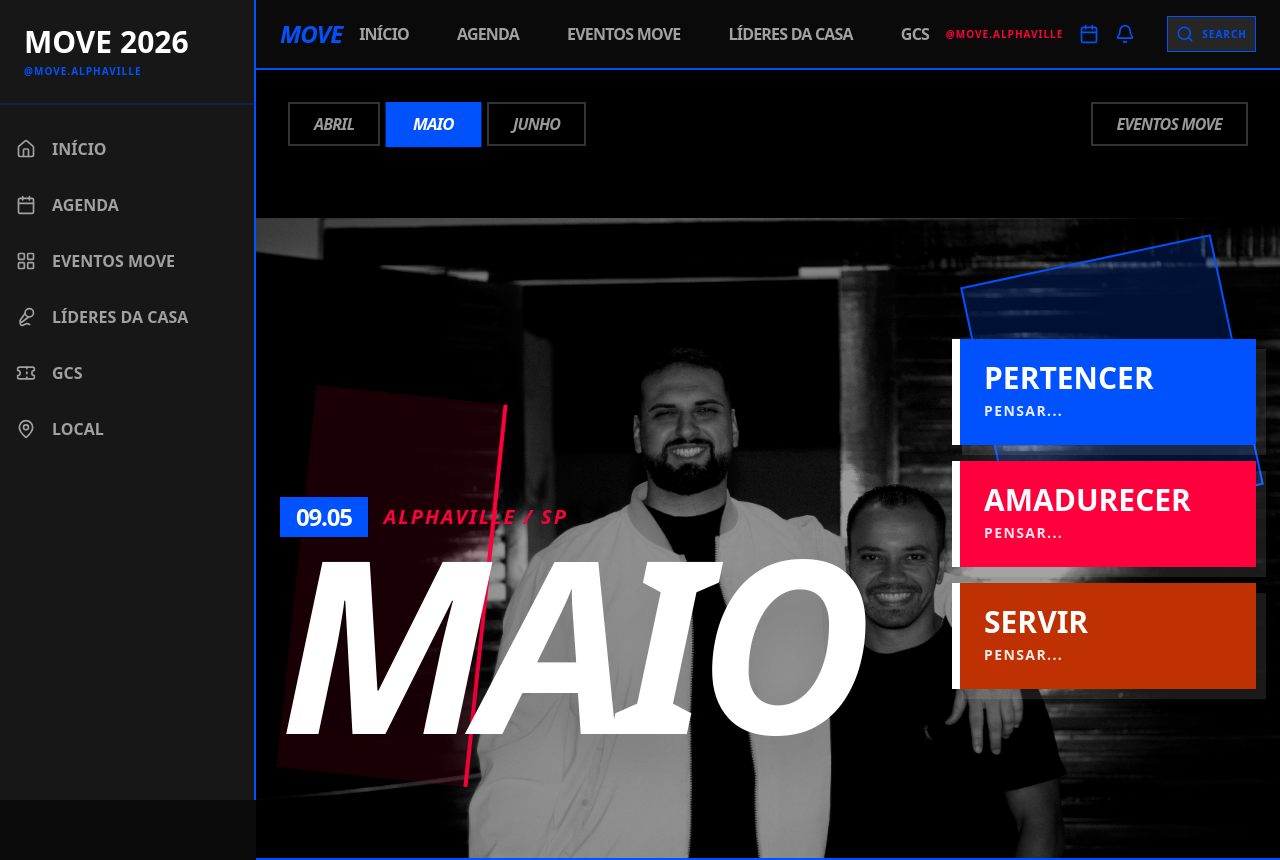
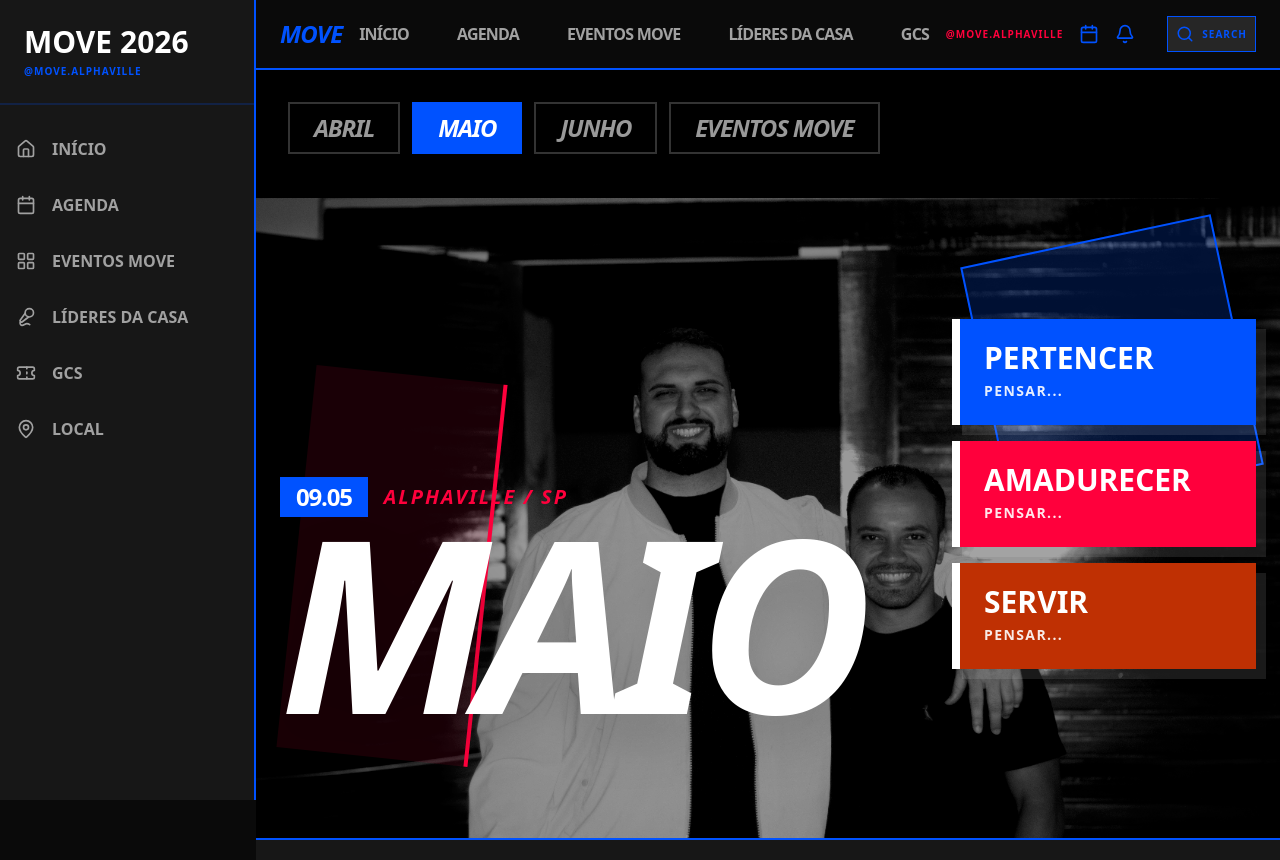
Before and after one commit to Sarahwillock/move-alphaville-2026, a React (Vite) app: page /may in a window 1280 px wide. Shown: the top 860 px of the page. Built offline with nearby package versions, Linux system fonts and the light colour scheme.

Commit message:
Update MonthSwitcher.tsx

```diff
--- a/src/components/MonthSwitcher.tsx
+++ b/src/components/MonthSwitcher.tsx
@@ -4,37 +4,37 @@ import { cn } from '@/src/lib/utils';
 const months = [
   { name: 'Abril', path: '/april' },
   { name: 'Maio', path: '/may' },
-  { name: 'Junho', path: '/' },
+  { name: 'Junho', path: '/june' },
+  { name: 'Eventos Move', path: '/schedules' },
 ];
 
 export default function MonthSwitcher() {
   const location = useLocation();
 
   return (
-    <div className="flex gap-2 mb-8 overflow-x-auto pb-2 no-scrollbar">
+    <div className="w-full overflow-x-auto pb-3 no-scrollbar">
+      <div className="flex gap-3 min-w-max pr-4">
         {months.map((month) => {
-        const isActive = location.pathname === month.path || (month.path === '/' && location.pathname === '/june');
+          const isActive = location.pathname === month.path;
+
           return (
             <Link
               key={month.name}
               to={month.path}
               className={cn(
-              "px-6 py-2 font-black uppercase italic tracking-tighter transition-all border-2",
+                'shrink-0 border-2 font-black uppercase italic tracking-tighter transition-all',
+                'px-4 py-3 text-lg',
+                'md:px-6 md:py-2 md:text-2xl',
                 isActive
-                ? "bg-move-blue text-white border-move-blue scale-105 z-10"
-                : "bg-black/40 text-white/60 border-white/20 hover:border-white/60"
+                  ? 'bg-move-blue text-white border-move-blue'
+                  : 'bg-black/40 text-white/60 border-white/20 hover:border-white/60'
               )}
             >
               {month.name}
             </Link>
           );
         })}
-      <Link
-        to="/schedules"
-        className="px-6 py-2 font-black uppercase italic tracking-tighter transition-all border-2 bg-black/40 text-white/60 border-white/20 hover:border-white/60 ml-auto"
-      >
-        EVENTOS MOVE
-      </Link>
+      </div>
     </div>
   );
 }
```
Lines whose indentation alone changed are shown as unchanged.
